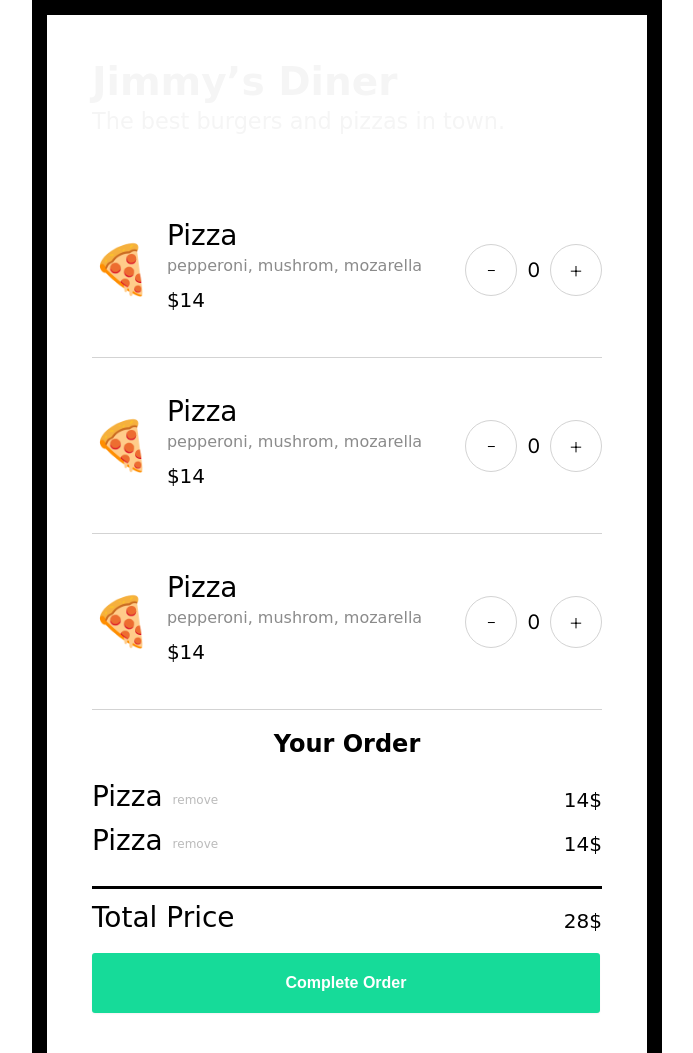
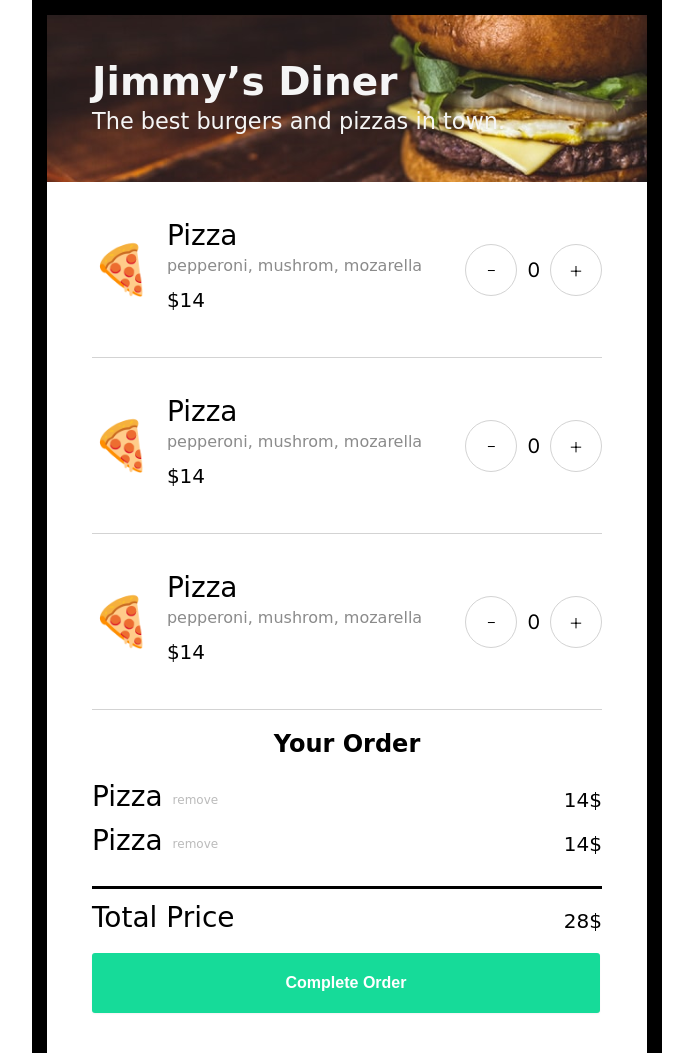
Before and after one commit to danielSafonyan/restaurant-mobile-ordering-app, a plain HTML site: page index.html in a window 1280 px wide. Shown: the top 1053 px of the page, without its empty margins (293-986 px from the left). Drawn offline with Linux system fonts and the light colour scheme; a web font is replaced by a local one.

Commit message:
Hero Image Bug

```diff
--- a/styles.css
+++ b/styles.css
@@ -22,16 +22,23 @@ body {
 
 .header {
     height: 167px;
-    background: url("./restaurant-ordering-bg1.png");
+    padding: 0 var(--side-spacing);
+    display: flex;
+    align-items: center;
+    color: whitesmoke;
+
+    background: url("./restaurant-ordering-bg.png");
+
     background-repeat: no-repeat;
     background-position: center;
-    background-size: 110%;
-    color: whitesmoke;
+    background-size: 100%;
+        /*
+    background-size: 100%;
     padding: 0 var(--side-spacing);
     width: 100%;
     display: flex;
     align-items: center;
-    box-sizing: border-box;
+    box-sizing: border-box; */
 }
 
 .header-text > * {
```
